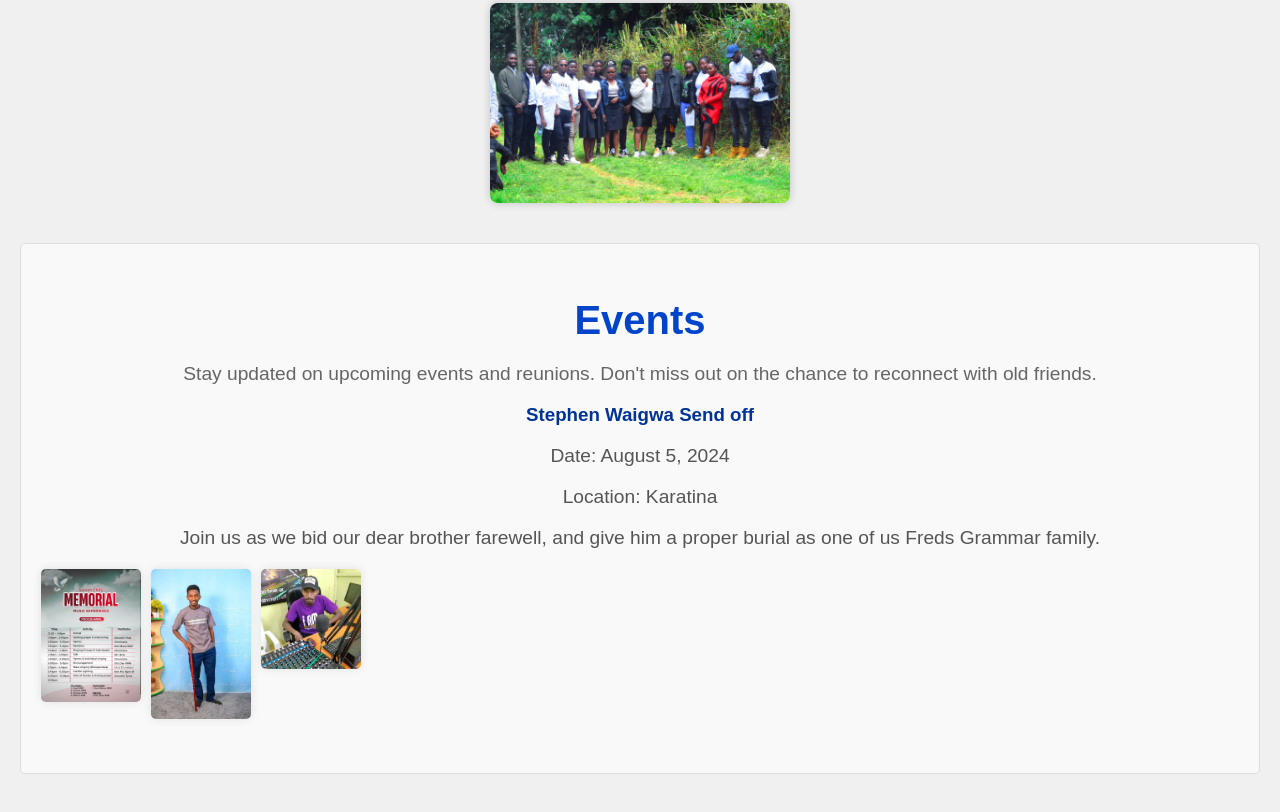
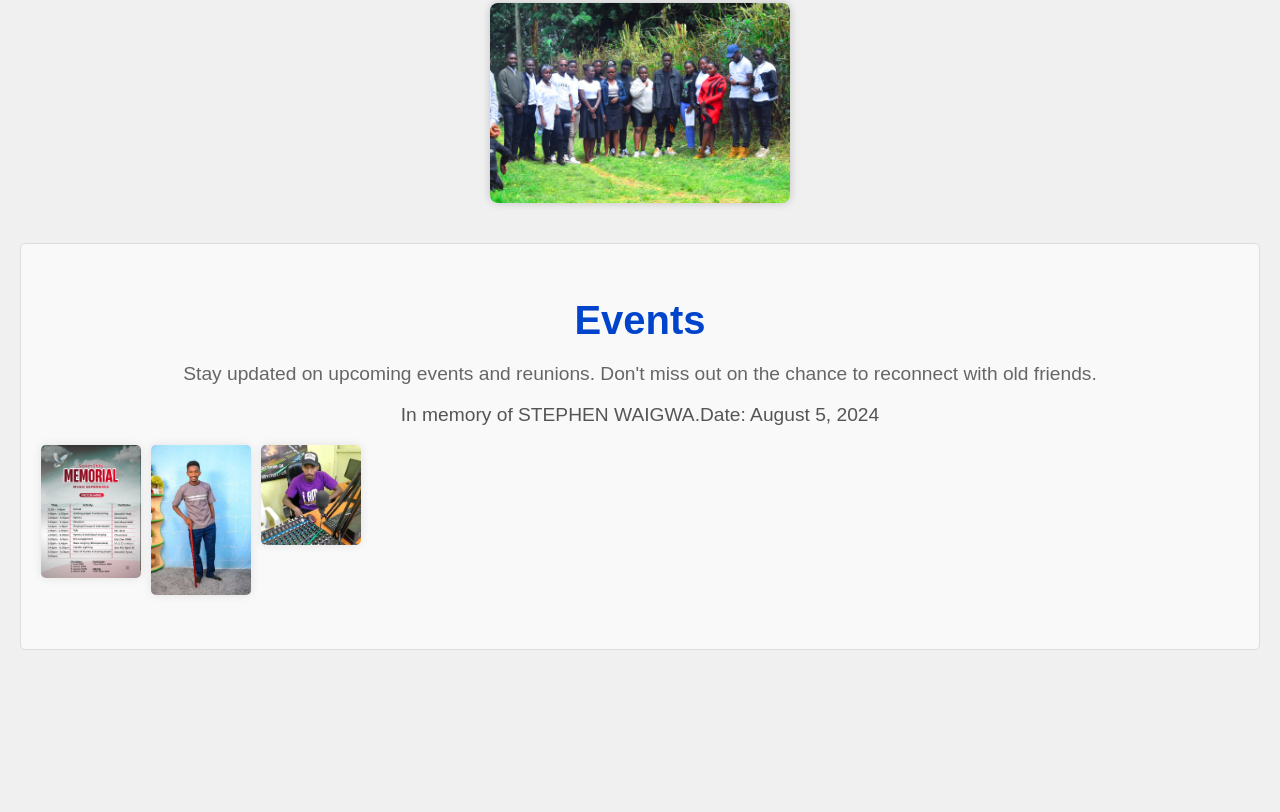
Before and after one commit to Cliff-Tech-py/fgas-family, a plain HTML site: page index.html in a window 1280 px wide. Shown: the part 1455-2267 px from the top of the page. After the commit the page ends 2165 px from the top, so only its background shows below. Drawn offline with nearby package versions, Linux system fonts and the light colour scheme.

Commit message:
Update index.html

```diff
--- a/index.html
+++ b/index.html
@@ -65,10 +65,7 @@
 
             <!-- Event 1 -->
             <div class="event">
-                <h3>Stephen Waigwa Send off</h3>
-                <p>Date: August 5, 2024</p>
-                <p>Location: Karatina</p>
-                <p>Join us as we bid our dear brother farewell, and give him a proper burial as one of us Freds Grammar family.</p>
+                <p>In memory of STEPHEN WAIGWA.Date: August 5, 2024</p>
                 <div class="event-images">
                     <a href="e1.jpg" data-lightbox="event-1" data-title="Event Image 1">
                         <img src="e1.jpg" alt="Event Image 1">
```
